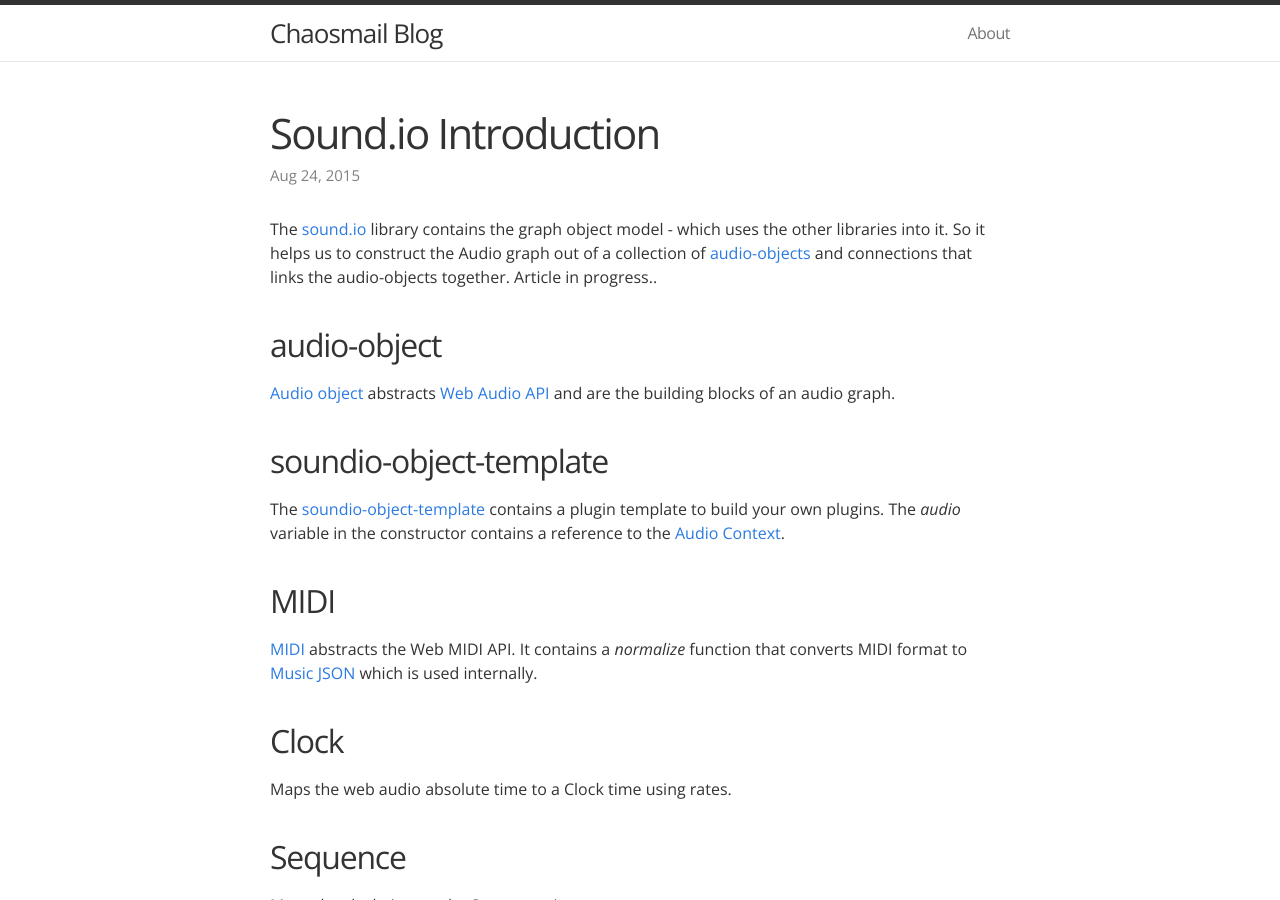
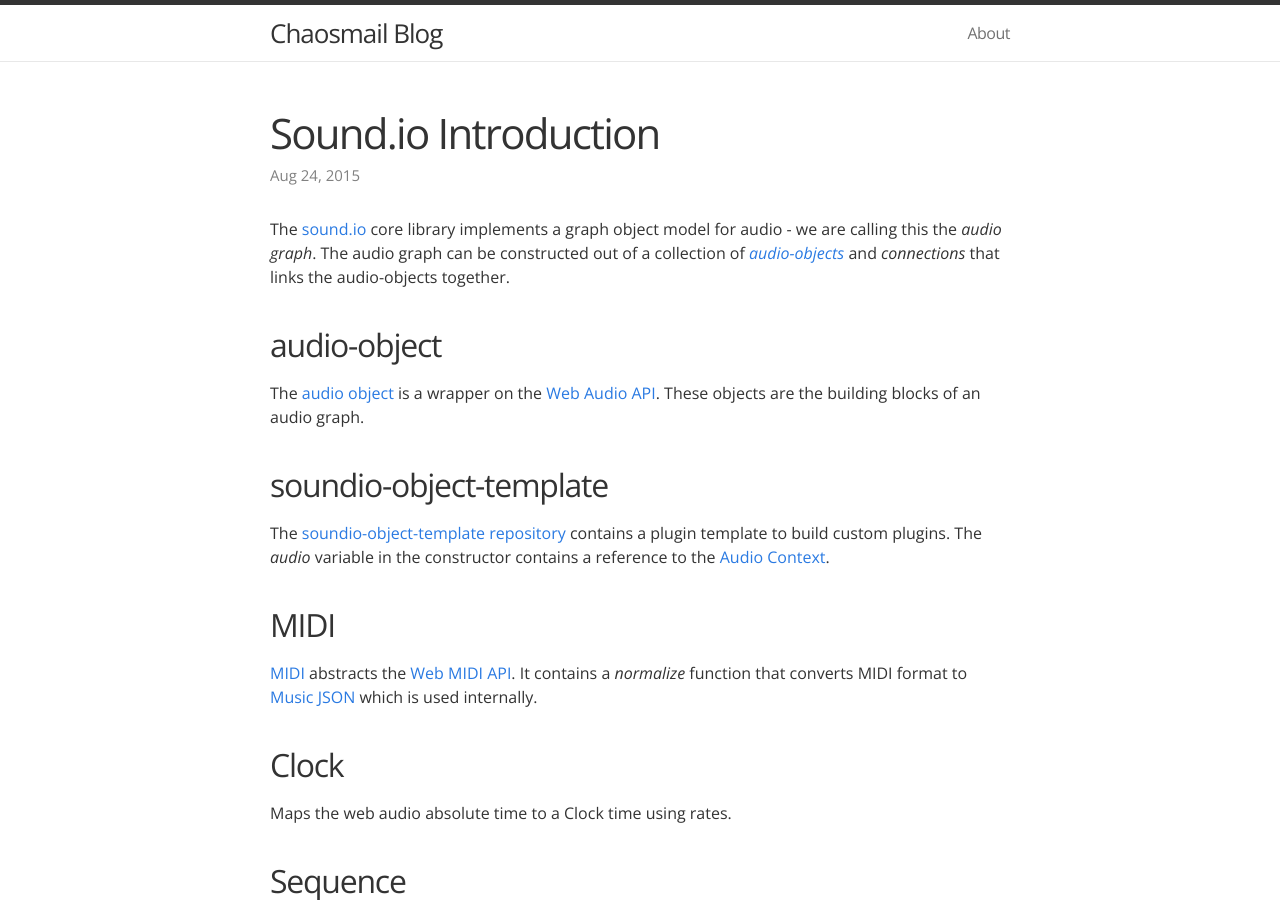
Before and after one commit to chaosmail/chaosmail.github.com, a Jekyll site: the page built from _posts/2015-08-24-soundio-intro.md, in a window 1280 px wide and 900 px high. Built offline with Jekyll 4.4.1, drawn with Linux system fonts in a browser that asks for light colours; nearby versions of some CDN libraries; comment, search, counter and statistics services are not loaded.

Commit message:
Fixed links

```diff
--- a/_posts/2015-08-24-soundio-intro.md
+++ b/_posts/2015-08-24-soundio-intro.md
@@ -7,19 +7,19 @@
 comments: true
 ---
 
-The [sound.io][soundio] library contains the graph object model - which uses the other libraries into it. So it helps us to construct the Audio graph out of a collection of [audio-objects][audio-object] and connections that links the audio-objects together. Article in progress..
+The [sound.io][soundio] core library implements a graph object model for audio - we are calling this the *audio graph*. The audio graph can be constructed out of a collection of *[audio-objects][audio-object]* and *connections* that links the audio-objects together.
 
 ## audio-object
 
-[Audio object][audio-object] abstracts [Web Audio API][web-audio] and are the building blocks of an audio graph.
+The [audio object][audio-object] is a wrapper on the [Web Audio API][web-audio]. These objects are the building blocks of an audio graph.
 
 ## soundio-object-template
 
-The [soundio-object-template][soundio-object-template] contains a plugin template to build your own plugins. The *audio* variable in the constructor contains a reference to the [Audio Context][web-audio-audio-context].
+The [soundio-object-template repository][soundio-object-template] contains a plugin template to build custom plugins. The *audio* variable in the constructor contains a reference to the [Audio Context][web-audio-audio-context].
 
 ## MIDI
 
-[MIDI][midi] abstracts the Web MIDI API. It contains a *normalize* function that converts MIDI format to [Music JSON][music-json] which is used internally.
+[MIDI][midi] abstracts the [Web MIDI API][web-midi]. It contains a *normalize* function that converts MIDI format to [Music JSON][music-json] which is used internally.
 
 ## Clock
 
```
Also changed, not shown: other parts of _posts/2015-08-24-soundio-intro.md (+2 -0 lines).
